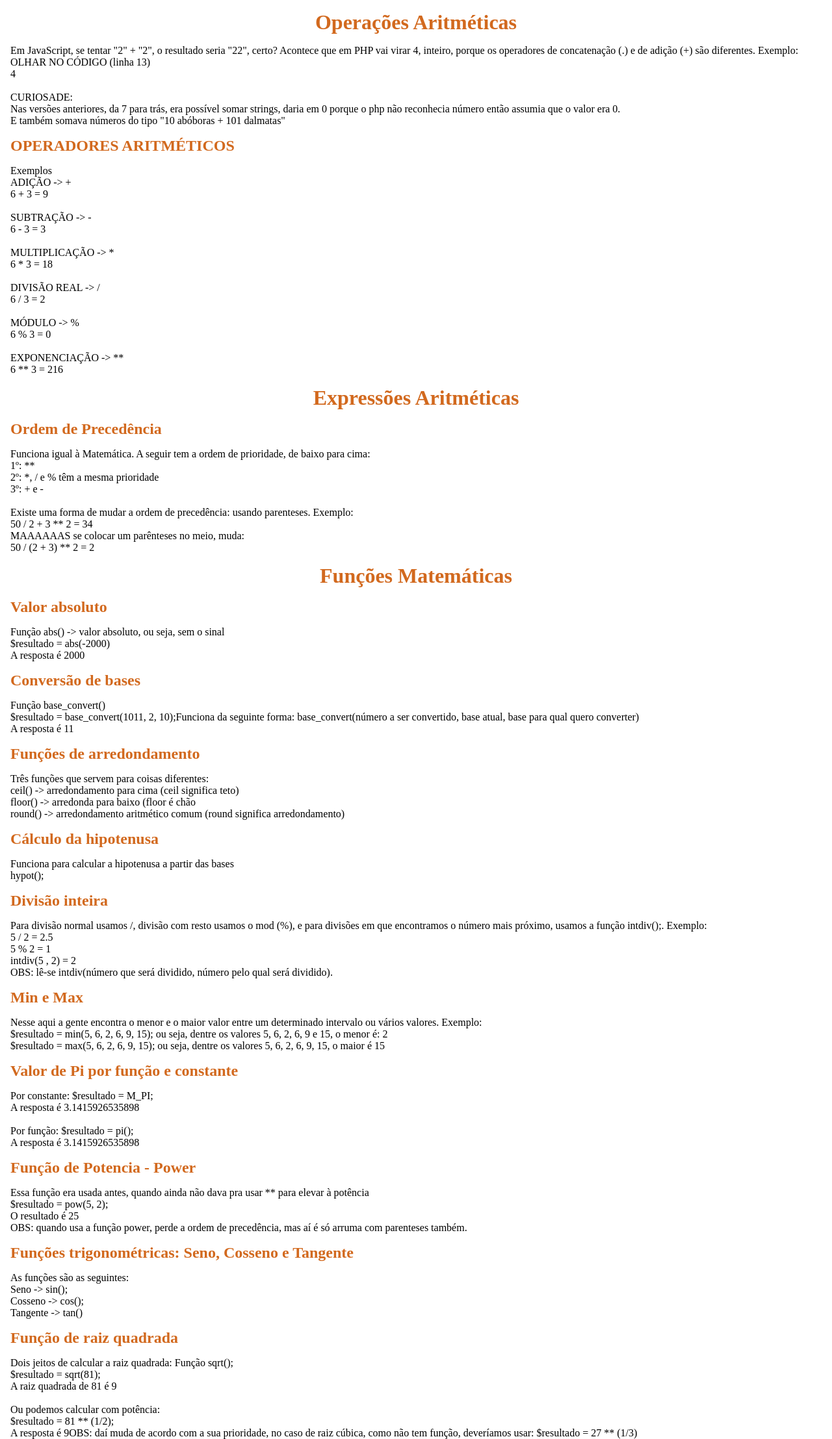
After one commit to steffaneleal/PHPModerno, a PHP site: the page made by htdocs/cursophp/ex007 (operadores aritmeticos)/index.php in a window 1280 px wide. The commit adds this page. Shown: the whole page at 65% size. Run offline with PHP 8.4, Linux system fonts and the light colour scheme.

Commit message:
Algumas outras aulas
- Fim da aula de Manipulação de Strings;
- Obtendo dados de formulários (HTML, CSS e PHP);
- Operações Aritméticas;
- Operadores Aritméticos;
- Expressões Aritméticas;
- Funções Matemáticas;

```diff
--- /dev/null
+++ b/htdocs/cursophp/ex007 (operadores aritmeticos)/index.php
@@ -0,0 +1,177 @@
+<!DOCTYPE html>
+<html lang="en">
+
+<head>
+    <meta charset="UTF-8">
+    <meta name="viewport" content="width=device-width, initial-scale=1.0">
+    <title>Operações Aritméticas</title>
+    <link rel="stylesheet" href="style.css">
+</head>
+
+<body>
+    <h1>Operações Aritméticas</h1>
+    <?php
+        echo "Em JavaScript, se tentar \"2\" + \"2\", o resultado seria \"22\", certo? Acontece que em PHP vai virar 4, inteiro, porque os operadores de concatenação (.) e de adição (+) são diferentes. Exemplo: ";
+
+        echo "OLHAR NO CÓDIGO (linha 13)";
+        $resultado = "2" + "2";
+        echo "<br> $resultado";
+
+        echo "<br><br> CURIOSADE:";
+        echo "<br> Nas versões anteriores, da 7 para trás, era possível somar strings, daria em 0 porque o php não reconhecia número então assumia que o valor era 0.";
+        echo "<br> E também somava números do tipo \"10 abóboras + 101 dalmatas\"";
+    ?>
+
+    <h2>OPERADORES ARITMÉTICOS</h2>
+    <?php
+        echo "Exemplos";
+        echo "<br>ADIÇÃO -> +";
+        $resultado =  6 + 3;
+        echo "<br> 6 + 3 = $resultado";
+
+        echo "<br><br>SUBTRAÇÃO -> -";
+        $resultado = 6 - 3;
+        echo "<br> 6 - 3 = $resultado";
+
+        echo "<br><br>MULTIPLICAÇÃO -> *";
+        $resultado = 6 * 3;
+        echo "<br> 6 * 3 = $resultado";
+
+        echo "<br><br>DIVISÃO REAL -> /";
+        $resultado = 6 / 3;
+        echo "<br>6 / 3 = $resultado";
+
+        echo "<br><br>MÓDULO -> %";
+        $resultado =  6 % 3;
+        echo "<br>6 % 3 = $resultado";
+
+        echo "<br><br>EXPONENCIAÇÃO -> **";
+        $resultado = 6 ** 3;
+        echo "<br> 6 ** 3 = $resultado";
+
+    ?>
+
+    <h1>Expressões Aritméticas</h1>
+    <h2>Ordem de Precedência</h2>
+    <?php
+        echo "Funciona igual à Matemática. A seguir tem a ordem de prioridade, de baixo para cima:";
+        echo "<br>1º: **";
+        echo "<br>2º: *, / e % têm a mesma prioridade";
+        echo "<br>3º: + e -";
+
+        echo "<br><br>Existe uma forma de mudar a ordem de precedência: usando parenteses. Exemplo: ";
+        $resultado = 50 / 2 + 3 ** 2;
+        echo "<br> 50 / 2 + 3 ** 2 = $resultado";
+        echo "<br> MAAAAAAS se colocar um parênteses no meio, muda: ";
+        $resultado = 50 / (2 + 3) ** 2;
+        echo "<br>  50 / (2 + 3) ** 2 = $resultado";
+    ?>
+
+    <h1>Funções Matemáticas</h1>
+    <h2>Valor absoluto</h2>
+    <?php
+        echo "Função abs() -> valor absoluto, ou seja, sem o sinal";
+        $resultado = abs(-2000);
+        echo '<br>$resultado = abs(-2000)';
+        print("<br>A resposta é $resultado");
+    ?>
+
+    <h2>Conversão de bases</h2>
+    <?php
+        echo "Função base_convert()";
+        $resultado = base_convert(1011, 2, 10); //funciona da seguinte forma (número a ser convertido, a base em que está, base para qual quero converter)
+        echo '<br> $resultado = base_convert(1011, 2, 10);';
+        echo "Funciona da seguinte forma: base_convert(número a ser convertido, base atual, base para qual quero converter)";
+        print("<br> A resposta é $resultado");
+    ?>
+
+    <h2>Funções de arredondamento</h2>
+    <?php
+        echo "Três funções que servem para coisas diferentes: ";
+        echo "<br>ceil() -> arredondamento para cima (ceil significa teto)";
+        echo "<br> floor() -> arredonda para baixo (floor é chão";
+        echo "<br>round() -> arredondamento aritmético comum (round significa arredondamento)";
+    ?>
+
+    <h2>Cálculo da hipotenusa</h2>
+    <?php
+        echo "Funciona para calcular a hipotenusa a partir das bases";
+        echo "<br> hypot();"
+    ?>
+
+    <h2>Divisão inteira</h2>
+    <?php
+        echo "Para divisão normal usamos /, divisão com resto usamos o mod (%), e para divisões em que encontramos o número mais próximo, usamos a função intdiv();. Exemplo: ";
+        $resultado = 5 / 2;
+        print("<br>5 / 2 = $resultado");
+
+        $resultado = 5 % 2;
+        print("<br> 5 % 2 = $resultado");
+
+        $resultado = intdiv(5, 2);
+        print("<br> intdiv(5 , 2) = $resultado");
+        echo "<br>OBS: lê-se intdiv(número que será dividido, número pelo qual será dividido).";
+    ?>
+
+    <h2>Min e Max</h2>
+    <?php
+        echo "Nesse aqui a gente encontra o menor e o maior valor entre um determinado intervalo ou vários valores. Exemplo: ";
+        $resultado = min(5, 6, 2, 6, 9, 15);
+        echo '<br> $resultado = min(5, 6, 2, 6, 9, 15);';
+        echo " ou seja, dentre os valores 5, 6, 2, 6, 9 e 15, o menor é: $resultado";
+        $resultado = max(5, 6, 2, 6, 9, 15);
+        echo '<br> $resultado = max(5, 6, 2, 6, 9, 15);';
+        echo " ou seja, dentre os valores 5, 6, 2, 6, 9, 15, o maior é $resultado";
+
+    ?>
+
+    <h2>Valor de Pi por função e constante</h2>
+    <?php
+        echo "Por constante: ";
+        $resultado = M_PI;
+        echo ' $resultado = M_PI;';
+        print("<br>A resposta é $resultado");
+
+        echo "<br><br>Por função: ";
+        $resultado = pi();
+        echo '$resultado = pi();';
+        printf("<br>A resposta é $resultado");
+    ?>
+
+    <h2>Função de Potencia - Power</h2>
+    <?php
+        echo "Essa função era usada antes, quando ainda não dava pra usar ** para elevar à potência";
+        $resultado = pow(5, 2);
+        echo '<br>$resultado = pow(5, 2);';
+        print("<br>O resultado é $resultado");
+
+        echo "<br>OBS: quando usa a função power, perde a ordem de precedência, mas aí é só arruma com parenteses também."
+    ?>
+
+    <h2>Funções trigonométricas: Seno, Cosseno e Tangente</h2>
+    <?php
+        echo "As funções são as seguintes: ";
+        echo "<br>Seno -> sin();";
+        echo "<br>Cosseno -> cos();";
+        echo "<br>Tangente -> tan()";
+    ?>
+
+    <h2>Função de raiz quadrada</h2>
+    <?php
+        echo "Dois jeitos de calcular a raiz quadrada: ";
+        echo "Função sqrt();";
+        $resultado = sqrt(81);
+        echo '<br>$resultado = sqrt(81);';
+        print("<br>A raiz quadrada de 81 é $resultado");
+
+        echo "<br><br>Ou podemos calcular com potência: ";
+        $resultado = 81 ** (1/2);
+        echo '<br>$resultado = 81 ** (1/2);';
+        print("<br>A resposta é $resultado");
+
+        echo "OBS: daí muda de acordo com a sua prioridade, no caso de raiz cúbica, como não tem função, deveríamos usar: ";
+        echo ' $resultado = 27 ** (1/3)';
+    ?>
+</body>
+
+</html>
--- /dev/null
+++ b/htdocs/cursophp/ex007 (operadores aritmeticos)/style.css
@@ -0,0 +1,33 @@
+*{
+    margin: 0;
+    padding: 0;
+    text-decoration: none;
+    box-sizing: border-box;
+}
+
+body{
+    padding: 0 1rem;
+}
+
+h1{
+    display: flex;
+    justify-content: center;
+    align-items: center;
+
+    margin: 1rem;
+    color: chocolate;
+}
+
+h2{
+    display: flex;
+
+    margin: 1rem 0rem;
+    color: chocolate;
+}
+
+h3{
+    display: flex;
+
+    margin: 1rem 0;
+    color: chocolate;
+}
```
Also changed, not shown: htdocs/cursophp/ex005 (Manipulação de strings PHP)/index.php (+77 -1 lines), htdocs/cursophp/ex006 (obtendo dados de formulários), ex 004 do Guanabara/cad.php (added, +30 -0 lines), htdocs/cursophp/ex006 (obtendo dados de formulários), ex 004 do Guanabara/index.html (added, +25 -0 lines), htdocs/cursophp/ex006 (obtendo dados de formulários), ex 004 do Guanabara/style.css (added, +227 -0 lines).
